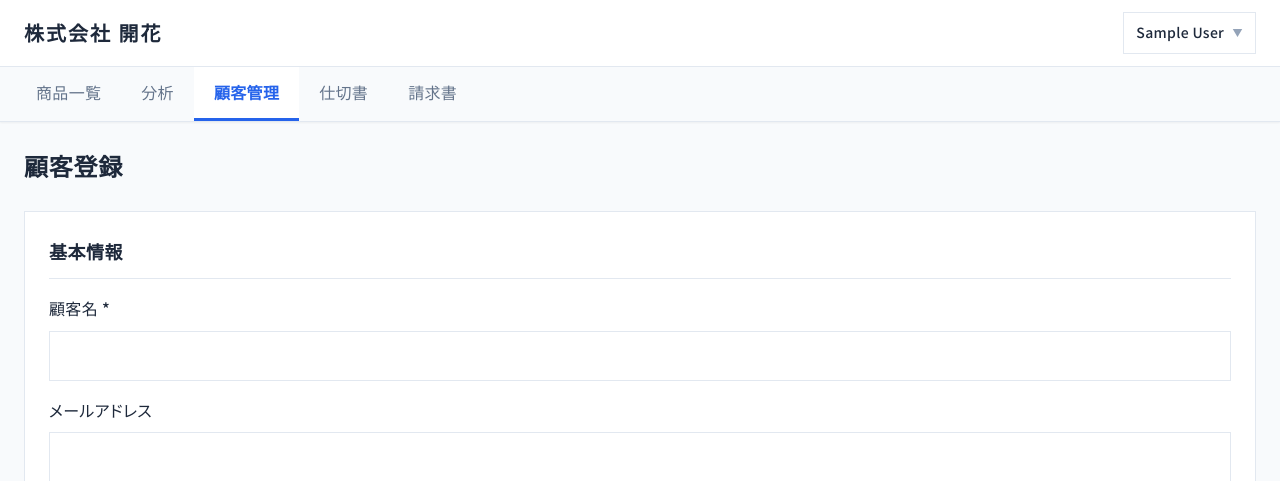
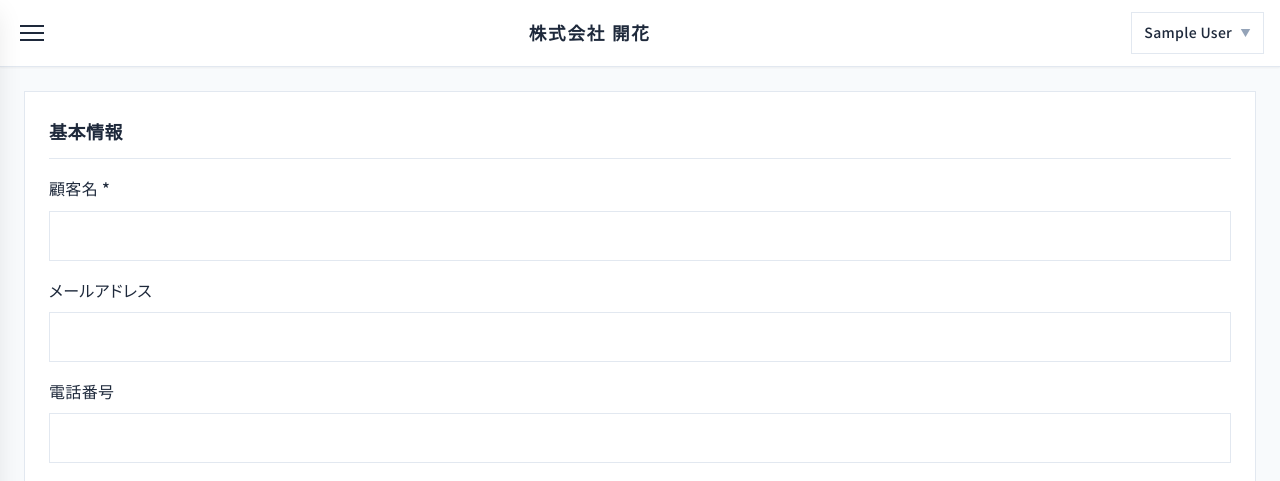
Before and after one commit to kaika-official-0620/merchandise-management, a Flask app: page /customers/add in a window 1280 px wide. Shown: the top 481 px of the page. Run offline with Flask 3, Linux system fonts and the light colour scheme; a user stored in the database is signed in; tables that the repository leaves empty hold one stand-in row (values such as "Sample post"); a database or web service that is not in the repository returns one stand-in record (values such as "Sample title"); data that the repository does not hold is empty; some libraries are stand-ins or nearby versions.

Commit message:
Add files via upload

```diff
--- a/static/css/style.css
+++ b/static/css/style.css
@@ -83,79 +83,167 @@ h1, h2, h3, h4, h5, h6 {
     background: var(--bg-card);
     border-bottom: 1px solid var(--border);
     padding: 0;
-    display: flex;
-    flex-direction: column;
     position: sticky;
     top: 0;
     z-index: 100;
     box-shadow: var(--shadow-sm);
 }
 
-.nav-top {
+.nav-container {
     display: flex;
     align-items: center;
     justify-content: space-between;
-    padding: 0.75rem 1.5rem;
-    border-bottom: 1px solid var(--border);
+    padding: 0.75rem 1rem;
+    gap: 1rem;
+}
+
+.hamburger-menu {
+    display: flex;
+    flex-direction: column;
+    justify-content: center;
+    gap: 5px;
+    width: 32px;
+    height: 32px;
+    background: none;
+    border: none;
+    cursor: pointer;
+    padding: 4px;
+}
+
+.hamburger-menu span {
+    display: block;
+    width: 100%;
+    height: 2px;
+    background: var(--text-primary);
+    transition: all 0.3s;
+}
+
+.hamburger-menu:hover span {
+    background: var(--primary);
 }
 
 .nav-brand a {
-    font-size: 1.25rem;
+    font-size: 1.1rem;
     font-weight: 700;
     color: var(--text-primary);
     letter-spacing: 0.1em;
 }
 
-.nav-links {
-    display: flex;
-    gap: 0;
-    background: var(--bg-main);
-    padding: 0 1rem;
-}
-
-.nav-links a {
-    padding: 0.75rem 1.25rem;
+/* サイドバー */
+.sidebar-overlay {
+    position: fixed;
+    top: 0;
+    left: 0;
+    width: 100%;
+    height: 100%;
+    background: rgba(0, 0, 0, 0.5);
+    z-index: 199;
+    opacity: 0;
+    visibility: hidden;
+    transition: all 0.3s;
+}
+
+.sidebar-overlay.open {
+    opacity: 1;
+    visibility: visible;
+}
+
+.sidebar {
+    position: fixed;
+    top: 0;
+    left: -280px;
+    width: 280px;
+    height: 100%;
+    background: var(--bg-card);
+    z-index: 200;
+    transition: left 0.3s ease;
+    box-shadow: var(--shadow-lg);
+    display: flex;
+    flex-direction: column;
+}
+
+.sidebar.open {
+    left: 0;
+}
+
+.sidebar-header {
+    display: flex;
+    align-items: center;
+    justify-content: space-between;
+    padding: 1rem 1.25rem;
+    border-bottom: 1px solid var(--border);
+    font-weight: 600;
+    font-size: 1rem;
+}
+
+.sidebar-close {
+    background: none;
+    border: none;
+    font-size: 1.5rem;
+    color: var(--text-secondary);
+    cursor: pointer;
+    line-height: 1;
+}
+
+.sidebar-close:hover {
+    color: var(--text-primary);
+}
+
+.sidebar-nav {
+    flex: 1;
+    overflow-y: auto;
+    padding: 0.5rem 0;
+}
+
+.sidebar-nav a {
+    display: flex;
+    align-items: center;
+    justify-content: space-between;
+    padding: 0.875rem 1.25rem;
     color: var(--text-secondary);
     font-weight: 500;
     transition: all 0.2s;
-    border-bottom: 3px solid transparent;
-    background: transparent;
-}
-
-.nav-links a:hover {
+    border-left: 3px solid transparent;
+}
+
+.sidebar-nav a:hover {
+    background: var(--bg-main);
+    color: var(--text-primary);
+}
+
+.sidebar-nav a.active {
+    background: rgba(37, 99, 235, 0.1);
     color: var(--primary);
-    background: rgba(37, 99, 235, 0.05);
-}
-
-.nav-links a.active {
-    color: var(--primary);
-    border-bottom-color: var(--primary);
-    background: var(--bg-card);
+    border-left-color: var(--primary);
     font-weight: 600;
 }
 
-.nav-links a .badge-count {
+.sidebar-nav a .badge-count {
     background: var(--danger);
     color: white;
     font-size: 10px;
-    padding: 2px 5px;
-    border-radius: 0;
-    margin-left: 4px;
+    padding: 2px 6px;
     font-weight: 600;
 }
 
-.nav-shikiriosho {
-    position: relative;
-}
-
-.nav-links a.nav-admin {
+.sidebar-nav a.nav-admin {
     color: var(--text-primary);
     font-weight: 600;
 }
 
-.nav-links a.nav-admin.active {
-    color: var(--text-primary);
-    border-bottom-color: var(--text-primary);
+.sidebar-nav a.nav-admin.active {
+    background: rgba(30, 41, 59, 0.1);
+    border-left-color: var(--text-primary);
+}
+
+.sidebar-divider {
+    height: 1px;
+    background: var(--border);
+    margin: 0.5rem 0;
+}
+
+body.sidebar-open {
+    overflow: hidden;
 }
 
 .nav-user {
--- a/templates/base.html
+++ b/templates/base.html
@@ -12,7 +12,12 @@
 <body>
     {% if current_user.is_authenticated %}
     <nav class="navbar">
-        <div class="nav-top">
+        <div class="nav-container">
+            <button class="hamburger-menu" onclick="toggleSidebar()">
+                <span></span>
+                <span></span>
+                <span></span>
+            </button>
             <div class="nav-brand">
                 <a href="{{ url_for('index') }}">株式会社 開花</a>
             </div>
@@ -33,20 +38,30 @@
                 </div>
             </div>
         </div>
-        <div class="nav-links">
+    </nav>
+
+    <!-- サイドバーメニュー -->
+    <div class="sidebar-overlay" onclick="toggleSidebar()"></div>
+    <aside class="sidebar" id="sidebar">
+        <div class="sidebar-header">
+            <span>メニュー</span>
+            <button class="sidebar-close" onclick="toggleSidebar()">×</button>
+        </div>
+        <div class="sidebar-nav">
             <a href="{{ url_for('index') }}" class="{% if request.endpoint == 'index' %}active{% endif %}">商品一覧</a>
             <a href="{{ url_for('user_analytics') }}" class="{% if request.endpoint == 'user_analytics' %}active{% endif %}">分析</a>
             <a href="{{ url_for('customers') }}" class="{% if request.endpoint in ['customers', 'add_customer', 'edit_customer'] %}active{% endif %}">顧客管理</a>
-            <a href="{{ url_for('user_shikiriosho_list') }}" class="nav-shikiriosho {% if 'shikiriosho' in request.endpoint and 'admin' not in request.endpoint %}active{% endif %}">
+            <a href="{{ url_for('user_shikiriosho_list') }}" class="{% if 'shikiriosho' in request.endpoint and 'admin' not in request.endpoint %}active{% endif %}">
                 仕切書
                 {% if unread_shikiriosho_count > 0 %}
                 <span class="badge-count">{{ unread_shikiriosho_count }}</span>
                 {% endif %}
             </a>
-            <a href="{{ url_for('user_invoice_list') }}" class="nav-invoice {% if 'invoice' in request.endpoint and 'admin' not in request.endpoint %}active{% endif %}">
+            <a href="{{ url_for('user_invoice_list') }}" class="{% if 'invoice' in request.endpoint and 'admin' not in request.endpoint %}active{% endif %}">
                 請求書
             </a>
             {% if current_user.is_admin() %}
+            <div class="sidebar-divider"></div>
             <a href="{{ url_for('admin_dashboard') }}" class="nav-admin {% if 'admin' in request.endpoint %}active{% endif %}">
                 管理
                 {% if unread_invoice_count > 0 %}
@@ -55,7 +70,7 @@
             </a>
             {% endif %}
         </div>
-    </nav>
+    </aside>
     {% endif %}
 
     <main class="container">
@@ -78,6 +93,13 @@
         document.querySelectorAll('.alert').forEach(alert => {
             setTimeout(() => alert.remove(), 5000);
         });
+
+        // サイドバートグル
+        function toggleSidebar() {
+            document.getElementById('sidebar').classList.toggle('open');
+            document.querySelector('.sidebar-overlay').classList.toggle('open');
+            document.body.classList.toggle('sidebar-open');
+        }
     </script>
     {% block scripts %}{% endblock %}
 </body>
--- a/templates/customer_form.html
+++ b/templates/customer_form.html
@@ -2,10 +2,6 @@
 {% block title %}{{ '顧客編集' if customer else '顧客登録' }} - 株式会社 開花{% endblock %}
 
 {% block content %}
-<div class="page-header">
-    <h1>{{ '顧客編集' if customer else '顧客登録' }}</h1>
-</div>
-
 <form method="POST" class="customer-form">
     <div class="form-section">
         <h2>基本情報</h2>
--- a/templates/customers.html
+++ b/templates/customers.html
@@ -2,8 +2,7 @@
 {% block title %}顧客管理 - 株式会社 開花{% endblock %}
 
 {% block content %}
-<div class="page-header">
-    <h1>👥 顧客管理</h1>
+<div class="page-actions">
     <a href="{{ url_for('add_customer') }}" class="btn btn-primary">+ 新規登録</a>
 </div>
 
--- a/templates/form.html
+++ b/templates/form.html
@@ -101,10 +101,6 @@
     }
 }
 </style>
-<div class="page-header">
-    <h1>{{ '商品編集' if item else '新規登録' }}</h1>
-</div>
-
 <form method="POST" enctype="multipart/form-data" class="item-form">
     <div class="form-grid">
         <!-- 左カラム: 基本情報 -->
--- a/templates/index.html
+++ b/templates/index.html
@@ -685,8 +685,7 @@
 }
 </style>
 
-<div class="page-header">
-    <h1>商品一覧</h1>
+<div class="page-actions">
     <a href="{{ url_for('add_item') }}" class="btn btn-primary">+ 新規登録</a>
 </div>
 
--- a/templates/invoice_form.html
+++ b/templates/invoice_form.html
@@ -3,8 +3,7 @@
 {% block title %}{% if invoice %}請求書編集{% else %}請求書作成{% endif %} - 株式会社 開花{% endblock %}
 
 {% block content %}
-<div class="page-header">
-    <h1>{% if invoice %}請求書編集{% else %}請求書作成{% endif %}</h1>
+<div class="page-actions">
     <a href="{{ url_for('user_invoice_list') }}" class="btn btn-secondary">← 一覧に戻る</a>
 </div>
 
--- a/templates/invoice_list.html
+++ b/templates/invoice_list.html
@@ -3,8 +3,7 @@
 {% block title %}請求書一覧 - 株式会社 開花{% endblock %}
 
 {% block content %}
-<div class="page-header">
-    <h1>請求書一覧</h1>
+<div class="page-actions">
     <a href="{{ url_for('user_invoice_add') }}" class="btn btn-primary">+ 新規作成</a>
 </div>
 
--- a/templates/invoice_view.html
+++ b/templates/invoice_view.html
@@ -3,10 +3,10 @@
 {% block title %}請求書 - {{ invoice.invoice_no }} - 株式会社 開花{% endblock %}
 
 {% block content %}
-<div class="page-header">
+<div class="page-actions">
     <a href="{{ url_for('user_invoice_list') }}" class="btn btn-back">← 一覧に戻る</a>
     <div class="header-actions">
-        <a href="{{ url_for('invoice_download', id=invoice.id) }}" class="btn btn-download">📥 CSV</a>
+        <a href="{{ url_for('invoice_download', id=invoice.id) }}" class="btn btn-download">CSV</a>
         <a href="{{ url_for('invoice_pdf', id=invoice.id) }}" class="btn btn-pdf" target="_blank">PDF</a>
         <button onclick="window.print()" class="btn btn-print">🖨️ 印刷</button>
     </div>
--- a/templates/profile.html
+++ b/templates/profile.html
@@ -2,10 +2,6 @@
 {% block title %}プロフィール - 株式会社 開花{% endblock %}
 
 {% block content %}
-<div class="page-header">
-    <h1>プロフィール設定</h1>
-</div>
-
 <div class="profile-container">
     <form method="POST" class="profile-form">
         <div class="form-section">
--- a/templates/shikiriosho_list.html
+++ b/templates/shikiriosho_list.html
@@ -3,9 +3,6 @@
 {% block title %}仕切書一覧 - 株式会社 開花{% endblock %}
 
 {% block content %}
-<div class="page-header">
-    <h1>受信した仕切書</h1>
-</div>
 
 {% if shikiriosho_list %}
 <div class="shikiriosho-cards">
--- a/templates/shikiriosho_view.html
+++ b/templates/shikiriosho_view.html
@@ -3,10 +3,10 @@
 {% block title %}仕切書 - {{ shikiriosho.document_no }} - 株式会社 開花{% endblock %}
 
 {% block content %}
-<div class="page-header">
+<div class="page-actions">
     <a href="{{ url_for('user_shikiriosho_list') }}" class="btn btn-back">← 一覧に戻る</a>
     <div class="header-actions">
-        <a href="{{ url_for('user_shikiriosho_download', id=shikiriosho.id) }}" class="btn btn-download">📥 CSV</a>
+        <a href="{{ url_for('user_shikiriosho_download', id=shikiriosho.id) }}" class="btn btn-download">CSV</a>
         <a href="{{ url_for('shikiriosho_pdf', id=shikiriosho.id) }}" class="btn btn-pdf" target="_blank">PDF</a>
     </div>
 </div>
--- a/templates/user_analytics.html
+++ b/templates/user_analytics.html
@@ -2,9 +2,6 @@
 {% block title %}マイ分析 - 株式会社 開花{% endblock %}
 
 {% block content %}
-<div class="page-header">
-    <h1>マイ分析</h1>
-</div>
 
 <!-- 総合サマリー -->
 <div class="analytics-summary">
--- a/templates/view.html
+++ b/templates/view.html
@@ -293,8 +293,7 @@
     }
 }
 </style>
-<div class="page-header">
-    <h1>商品詳細</h1>
+<div class="page-actions">
     <div class="header-actions">
         <a href="{{ url_for('edit_item', id=item.id) }}" class="btn btn-primary">編集</a>
         <a href="{{ url_for('index') }}" class="btn btn-secondary">一覧に戻る</a>
```
Also changed, not shown: other parts of static/css/style.css (+26 -20 lines).
